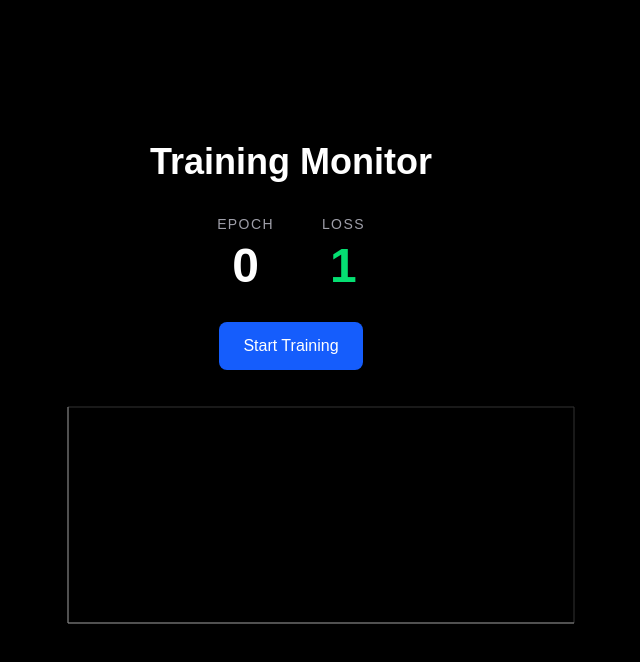
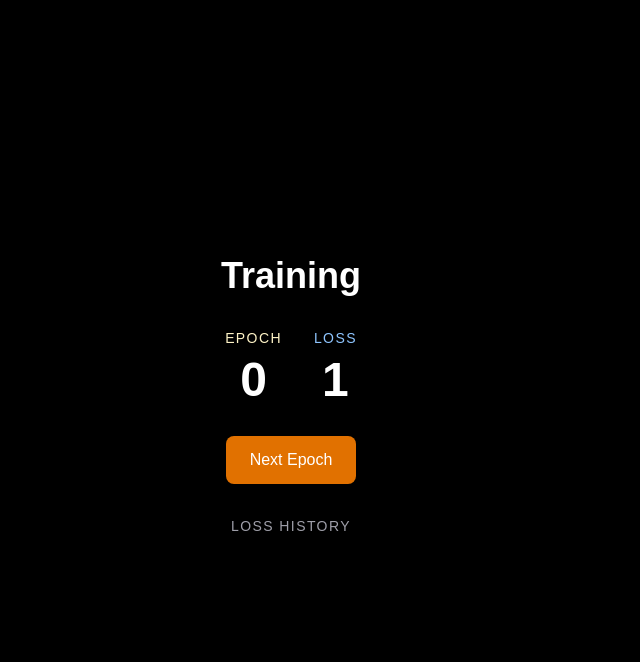
Before and after one commit to Ramineon/Training_Monitor, a Next.js app in the folder training-monitor/: page / in a window 1280 px wide. Shown: the top 662 px of the page, without its empty margins (349-989 px from the left). Built offline with nearby package versions, Linux system fonts and the light colour scheme.

Commit message:
training on repo

```diff
--- /dev/null
+++ b/training-monitor/app/Training.tsx
@@ -0,0 +1,54 @@
+"use client";
+
+import { useState } from "react";
+
+export default function Training() {
+  const [epoch, setEpoch] = useState(0);
+  const [loss, setLoss] = useState(1);
+  const [history, setHistory] = useState([]);
+
+  function nextEpoch() {
+    const Adder = epoch + 1;
+    const Losser = parseFloat((loss * 0.85).toFixed(4));
+    setEpoch(Adder);
+    setLoss(Losser);
+    setHistory([...history, Losser]);
+  }
+  return (
+    <div className="flex min-h-screen flex-col items-center justify-center bg-black gap-8">
+      <h1 className="text-4xl font-bold text-white">Training</h1>
+      <div className="flex gap-8">
+        <div className="flex flex-col items-center gap-2">
+          <p className=" text-amber-100 text-sm uppercase tracking-widest">
+            Epoch
+          </p>
+          <p className="text-5xl font-bold text-white">{epoch}</p>
+        </div>
+        <div className="flex flex-col items-center gap-2">
+          <p className=" text-blue-300 text-sm uppercase tracking-widest">
+            Loss
+          </p>
+          <p className="text-5xl font-bold text-white">{loss}</p>
+        </div>
+      </div>
+      <button
+        onClick={nextEpoch}
+        className="px-6 py-3 bg-amber-600 text-white rounded-lg hover:bg-amber-700"
+      >
+        Next Epoch
+      </button>
+      <div className="flex flex-col items-center gap-2">
+        <p className="text-zinc-400 text-sm uppercase tracking-widest">
+          Loss History
+        </p>
+        <div className="flex gap-2">
+          {history.map((val, idx) => (
+            <span key={idx} className="text-green-400 text-sm">
+              {val}
+            </span>
+          ))}
+        </div>
+      </div>
+    </div>
+  );
+}
--- a/training-monitor/app/page.tsx
+++ b/training-monitor/app/page.tsx
@@ -1,92 +1,241 @@
+// 1:
+
+// export default function Training() {
+//   return (
+//     <div className="flex min-h-screen items-center justify-center bg-black">
+//       <h1 className="text-4xl font-bold text-white">
+//         Toro Bedin Lazizi Ke Miparasti
+//       </h1>
+//     </div>
+//   );
+// }
+
+// _______________________________________________________________
+
+// 2:
+
+// "use client";
+
+// import { useState } from "react";
+
+// export default function Training() {
+//   const [count, setCount] = useState(0);
+
+//   function Nexteon() {
+//     const nextCount = count + 1;
+//     setCount(nextCount);
+//   }
+
+//   return (
+//     <div className="flex min-h-screen items-center justify-center bg-black gap-6 flex-col">
+//       <h1 className="text-4xl font-bold text-white">
+//         Toro Bedin Lazizi Ke Miparasti
+//       </h1>
+//       <p className="text-zinc-400 text-xl"> Bede behem : {count} </p>
+//       <button
+//         onClick={Nexteon}
+//         className="bg-blue-800 text-white px-6 py-3 rounded"
+//       >
+//         Click
+//       </button>
+//     </div>
+//   );
+// }
+
+// -------------------------------------------------------
+
 "use client";
 
-import { useState, useEffect } from "react";
-import {
-  LineChart,
-  Line,
-  XAxis,
-  YAxis,
-  CartesianGrid,
-  Tooltip,
-  ResponsiveContainer,
-} from "recharts";
+import { useState } from "react";
 
-export default function Home() {
+export default function Training() {
   const [epoch, setEpoch] = useState(0);
-  const [loss, setLoss] = useState(1.0);
-  const [history, setHistory] = useState<{ epoch: number; loss: number }[]>([]);
-  const [running, setRunning] = useState(false);
+  const [loss, setLoss] = useState(1);
+  const [history, setHistory] = useState<number[]>([]);
 
-  useEffect(() => {
-    if (!running) return;
-
-    const interval = setInterval(() => {
-      setEpoch((prevEpoch) => {
-        const newEpoch = prevEpoch + 1;
-
-        setLoss((prevLoss) => {
-          const newLoss = parseFloat((prevLoss * 0.85).toFixed(4));
-          setHistory((prevHistory) => [
-            ...prevHistory,
-            { epoch: newEpoch, loss: newLoss },
-          ]);
-          return newLoss;
-        });
-
-        return newEpoch;
-      });
-    }, 1000);
-
-    return () => clearInterval(interval);
-  }, [running]);
-
+  function nextEpoch() {
+    const Adder = epoch + 1;
+    const Losser = parseFloat((loss * 0.85).toFixed(4));
+    setEpoch(Adder);
+    setLoss(Losser);
+    setHistory([...history, Losser]);
+  }
   return (
     <div className="flex min-h-screen flex-col items-center justify-center bg-black gap-8">
-      <h1 className="text-4xl font-bold text-white">Training Monitor</h1>
-
-      <div className="flex gap-12">
+      <h1 className="text-4xl font-bold text-white">Training</h1>
+      <div className="flex gap-8">
         <div className="flex flex-col items-center gap-2">
-          <p className="text-zinc-400 text-sm uppercase tracking-widest">
+          <p className=" text-amber-100 text-sm uppercase tracking-widest">
             Epoch
           </p>
           <p className="text-5xl font-bold text-white">{epoch}</p>
         </div>
         <div className="flex flex-col items-center gap-2">
-          <p className="text-zinc-400 text-sm uppercase tracking-widest">
+          <p className=" text-blue-300 text-sm uppercase tracking-widest">
             Loss
           </p>
-          <p className="text-5xl font-bold text-green-400">{loss}</p>
+          <p className="text-5xl font-bold text-white">{loss}</p>
         </div>
       </div>
-
       <button
-        onClick={() => setRunning(!running)}
-        className={`px-6 py-3 rounded-lg text-white ${
-          running
-            ? "bg-red-600 hover:bg-red-500"
-            : "bg-blue-600 hover:bg-blue-500"
-        }`}
+        onClick={nextEpoch}
+        className="px-6 py-3 bg-amber-600 text-white rounded-lg hover:bg-amber-700"
       >
-        {running ? "Pause Training" : "Start Training"}
+        Next Epoch
       </button>
-
-      <div className="w-full max-w-xl h-64">
-        <ResponsiveContainer width="100%" height="100%">
-          <LineChart data={history}>
-            <CartesianGrid stroke="#333" />
-            <XAxis dataKey="epoch" stroke="#888" />
-            <YAxis stroke="#888" />
-            <Tooltip />
-            <Line
-              type="monotone"
-              dataKey="loss"
-              stroke="#4ade80"
-              strokeWidth={2}
-              dot={false}
-            />
-          </LineChart>
-        </ResponsiveContainer>
+      <div className="flex flex-col items-center gap-2">
+        <p className="text-zinc-400 text-sm uppercase tracking-widest">
+          Loss History
+        </p>
+        <div className="flex gap-2">
+          {history.map((val, idx) => (
+            <span key={idx} className="text-green-400 text-sm">
+              {val}
+            </span>
+          ))}
+        </div>
       </div>
     </div>
   );
 }
+
+// ----test
+
+// "use client";
+
+// import { useState } from "react";
+
+// export default function Training() {
+//   const [score, setScore] = useState(1);
+//   const [level, setLevel] = useState(0);
+
+//   function elite() {
+//     const F1 = level + 1;
+//     const F2 = parseFloat((score * 0.8).toFixed(4));
+
+//     setLevel(F1);
+//     setScore(F2);
+//   }
+//   return (
+//     <div className="flex min-h-screen flex-col items-center justify-center bg-zinc-800 gap-8">
+//       <h1 className="text-blue-300 text-4xl font-bold"> Ramin Testing </h1>
+
+//       <div className="flex gap-12 ">
+//         <div className="flex flex-col items-center gap-2">
+//           <p className="text-amber-400 text-sm uppercase tracking-widest font-bold">
+//             LVL randomeshkiyan
+//           </p>
+//           <p className="text-shadow-cyan-500 text-3xl "> {level} </p>
+//         </div>
+//         <div className="flex flex-col items-center gap-2">
+//           <p className="text-green-400 font-bold text-sm uppercase tracking-widest">
+//             Score AmYal
+//           </p>
+//           <p className="text-shadow-cyan-500 text-3xl "> {score} </p>
+//         </div>
+//       </div>
+//       <button
+//         onClick={elite}
+//         className="px-6 py-3 bg-blue-800 text-white font-bold rounded-lg hover:bg-pink-900 "
+//       >
+//         Randomamyal
+//       </button>
+//     </div>
+//   );
+// }
+
+// ------test end
+
+// 7:
+// "use client";
+
+// import { useState, useEffect } from "react";
+// import {
+//   LineChart,
+//   Line,
+//   XAxis,
+//   YAxis,
+//   CartesianGrid,
+//   Tooltip,
+//   ResponsiveContainer,
+// } from "recharts";
+
+// export default function Home() {
+//   const [epoch, setEpoch] = useState(0);
+//   const [loss, setLoss] = useState(1.0);
+//   const [history, setHistory] = useState<{ epoch: number; loss: number }[]>([]);
+//   const [running, setRunning] = useState(false);
+
+//   useEffect(() => {
+//     if (!running) return;
+
+//     const interval = setInterval(() => {
+//       setEpoch((prevEpoch) => {
+//         const newEpoch = prevEpoch + 1;
+
+//         setLoss((prevLoss) => {
+//           const newLoss = parseFloat((prevLoss * 0.85).toFixed(4));
+//           setHistory((prevHistory) => [
+//             ...prevHistory,
+//             { epoch: newEpoch, loss: newLoss },
+//           ]);
+//           return newLoss;
+//         });
+
+//         return newEpoch;
+//       });
+//     }, 1000);
+
+//     return () => clearInterval(interval);
+//   }, [running]);
+
+//   return (
+//     <div className="flex min-h-screen flex-col items-center justify-center bg-black gap-8">
+//       <h1 className="text-4xl font-bold text-white">Training Monitor</h1>
+
+//       <div className="flex gap-12">
+//         <div className="flex flex-col items-center gap-2">
+//           <p className="text-zinc-400 text-sm uppercase tracking-widest">
+//             Epoch
+//           </p>
+//           <p className="text-5xl font-bold text-white">{epoch}</p>
+//         </div>
+//         <div className="flex flex-col items-center gap-2">
+//           <p className="text-zinc-400 text-sm uppercase tracking-widest">
+//             Loss
+//           </p>
+//           <p className="text-5xl font-bold text-green-400">{loss}</p>
+//         </div>
+//       </div>
+
+//       <button
+//         onClick={() => setRunning(!running)}
+//         className={`px-6 py-3 rounded-lg text-white ${
+//           running
+//             ? "bg-red-600 hover:bg-red-500"
+//             : "bg-blue-600 hover:bg-blue-500"
+//         }`}
+//       >
+//         {running ? "Pause Training" : "Start Training"}
+//       </button>
+
+//       <div className="w-full max-w-xl h-64">
+//         <ResponsiveContainer width="100%" height="100%">
+//           <LineChart data={history}>
+//             <CartesianGrid stroke="#333" />
+//             <XAxis dataKey="epoch" stroke="#888" />
+//             <YAxis stroke="#888" />
+//             <Tooltip />
+//             <Line
+//               type="monotone"
+//               dataKey="loss"
+//               stroke="#4ade80"
+//               strokeWidth={2}
+//               dot={false}
+//             />
+//           </LineChart>
+//         </ResponsiveContainer>
+//       </div>
+//     </div>
+//   );
+// }
```
